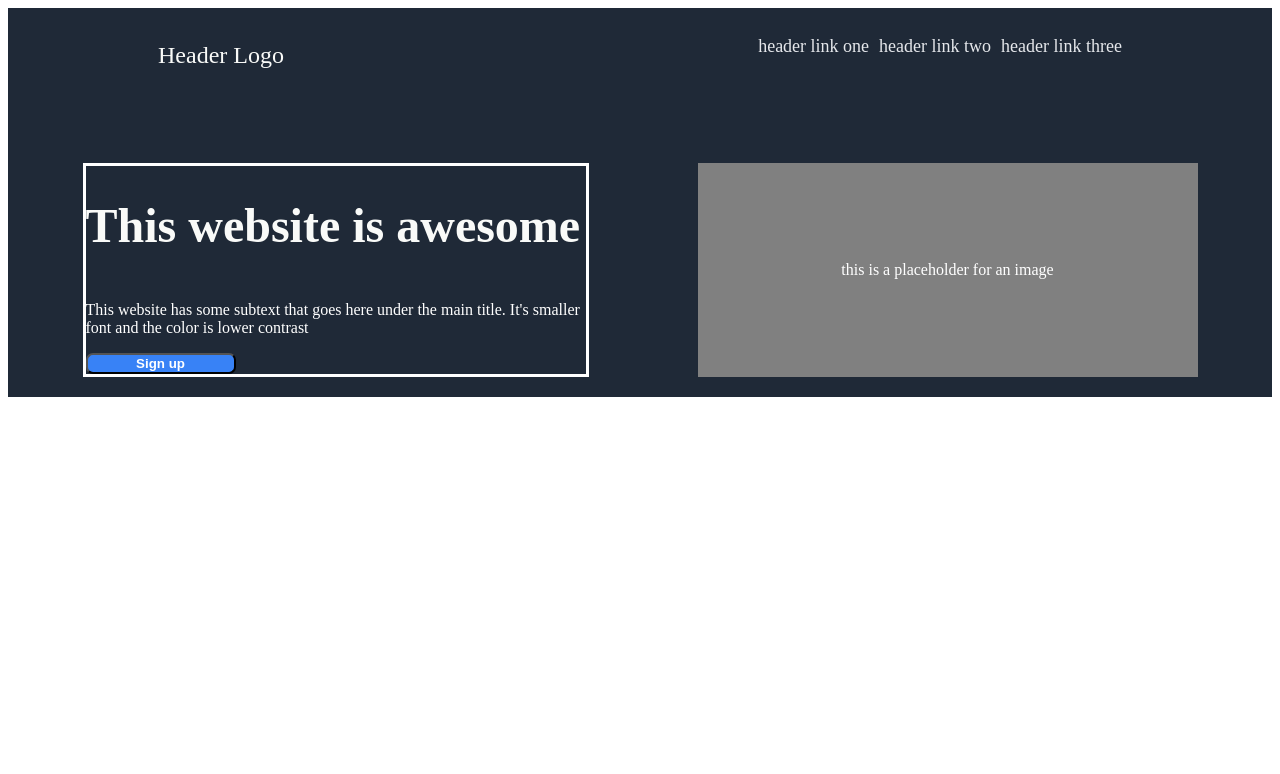
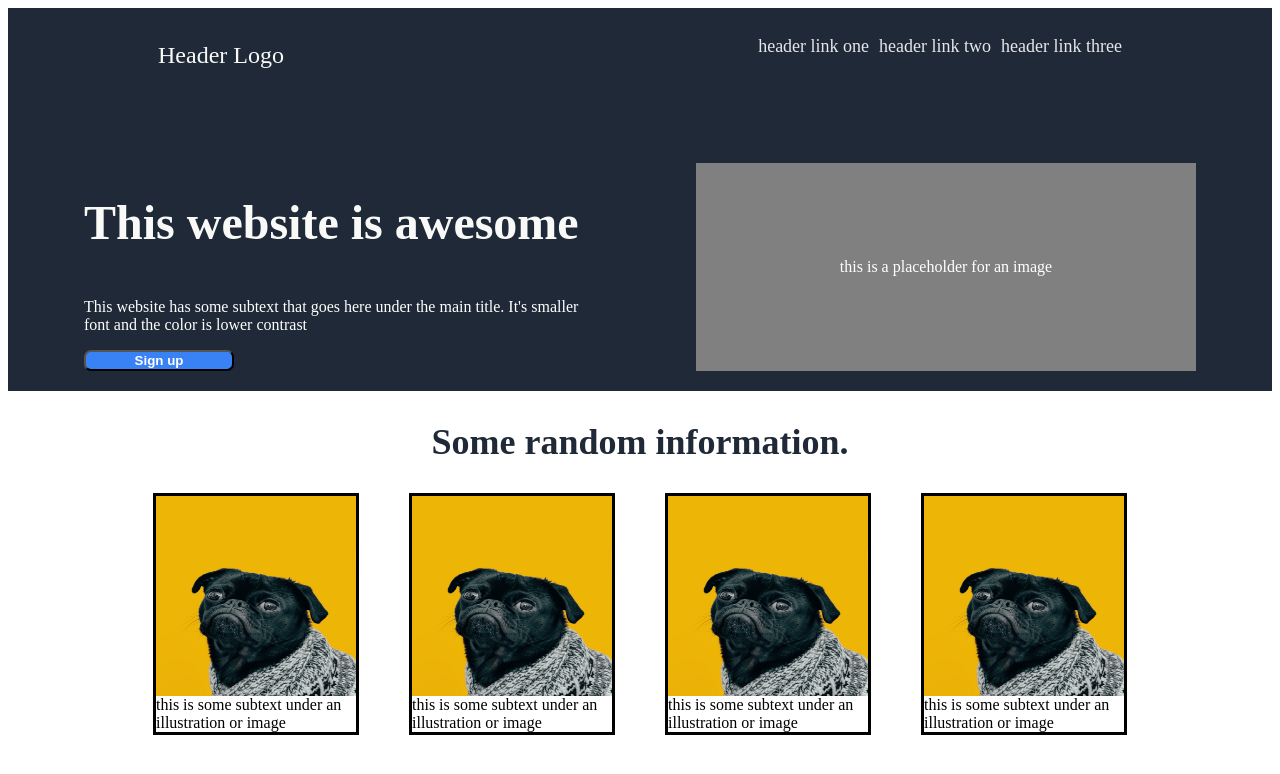
Before and after one commit to AtomicMule/landing-page, a plain HTML site: page index.html in a window 1280 px wide. Drawn offline with Linux system fonts and the light colour scheme.

Commit message:
Add 2nd part

```diff
--- a/css/main.css
+++ b/css/main.css
@@ -13,7 +13,7 @@
 }
 
 .h1{
-    border: solid;
+    /* border: solid; */
     display: flex;
     flex-flow: column nowrap;
     justify-content: center;
@@ -50,3 +50,28 @@ button{
     border-radius: 7px;
     width: 30%;
 }
+/* Begin styling part1 class*/
+.part1 h2{
+    display: flex;
+    justify-content: center;
+    font-size: 36px;
+    font-weight: bold;
+    color: #1f2937;
+}
+img{
+    width: 200px;
+    height: 200px;
+}
+.cards{
+    display: flex;
+    justify-content: center;
+    gap: 50px;
+}
+.card{
+    border: solid;
+    display: flex;
+    flex-flow: column wrap;
+    align-items: center;
+    justify-content: center;
+    width: 200px;
+}
--- a/index.html
+++ b/index.html
@@ -27,7 +27,27 @@
             <!--
              -->
         </div>
-        <div class="part1"></div>
+        <div class="part1">
+            <h2>Some random information.</h2>
+            <div class="cards">
+                <div class="card">
+                    <img src="/images/charles.jpg" alt="pupper">
+                    <div class="text">this is some subtext under an illustration or image</div>
+                </div>
+                <div class="card">
+                    <img src="/images/charles.jpg" alt="pupper">
+                    <div class="text">this is some subtext under an illustration or image</div>
+                </div>
+                <div class="card">
+                    <img src="/images/charles.jpg" alt="pupper">
+                    <div class="text">this is some subtext under an illustration or image</div>
+                </div>
+                <div class="card">
+                    <img src="images/charles.jpg" alt="pupper">
+                    <div class="text">this is some subtext under an illustration or image</div>
+                </div>
+            </div>
+        </div>
         <div class="part2"></div>
         <div class="part3"></div>
         <div class="footer"></div>
```
